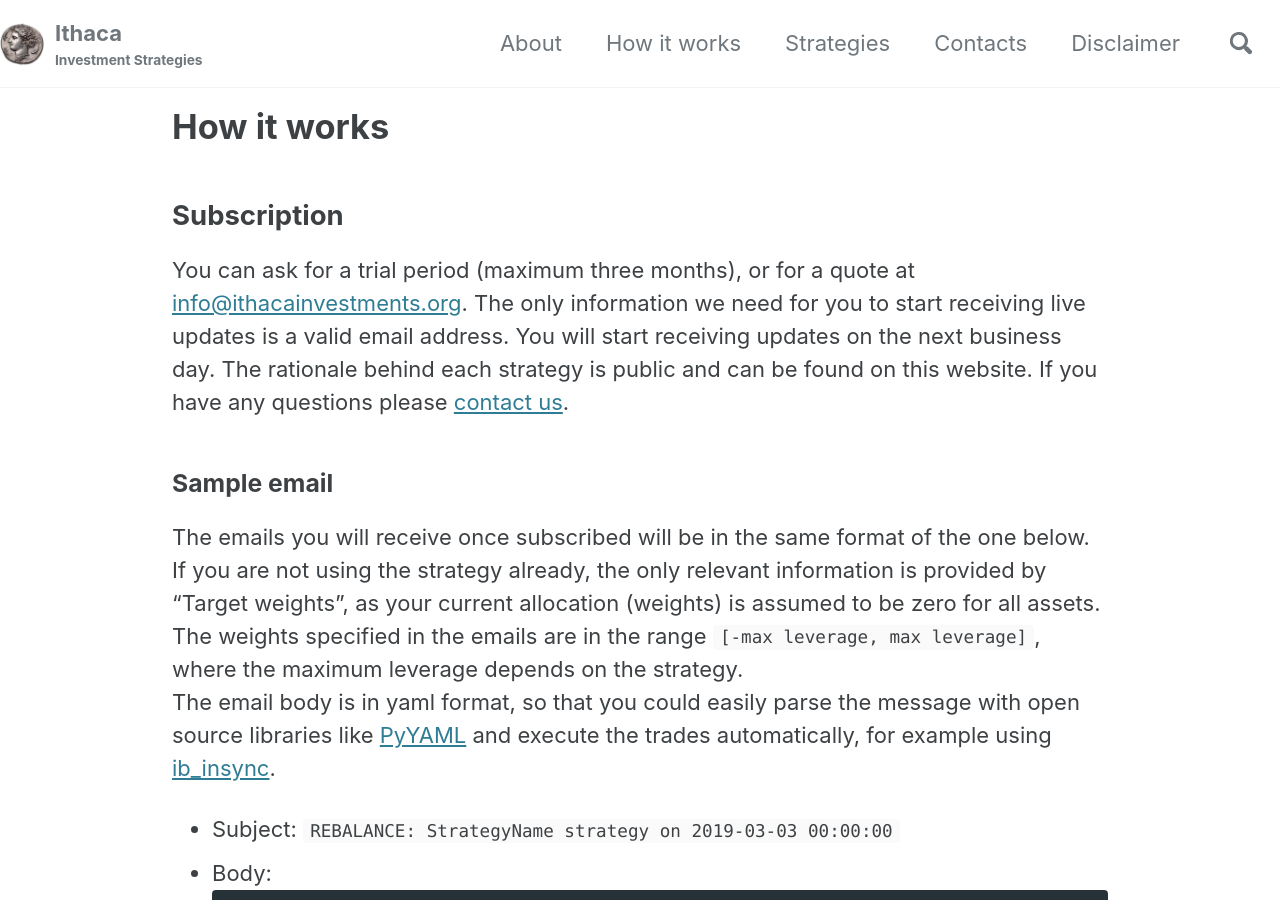
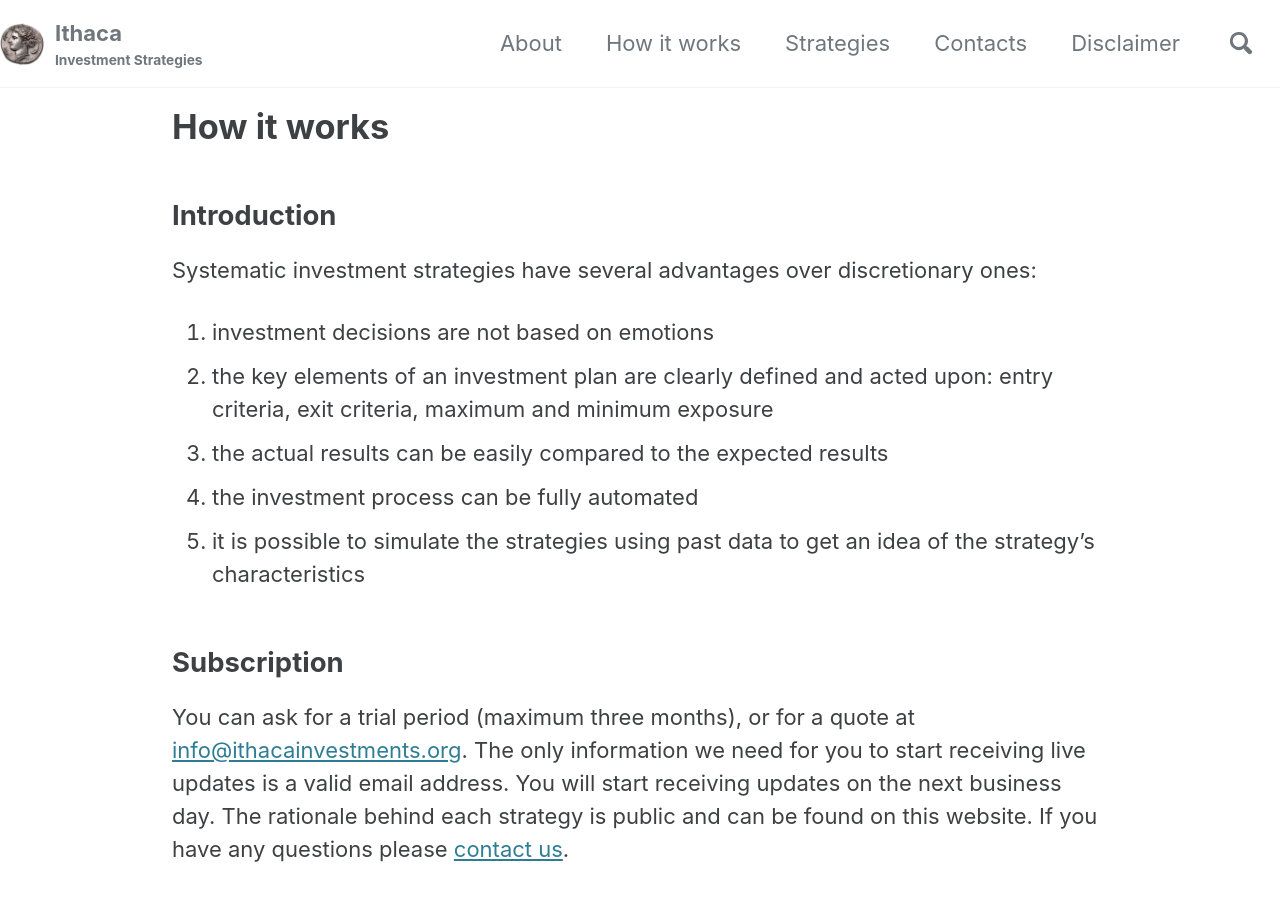
Before and after one commit to IthacaResearch/ithacaresearch.github.io, a Jekyll site: the page built from category/how-it-works.md, in a window 1280 px wide and 900 px high. Built offline with Jekyll 4.4.1, drawn with Linux system fonts in a browser that asks for light colours; cached includes are drawn as plain includes.

Commit message:
Update how-it-works.md

```diff
--- a/category/how-it-works.md
+++ b/category/how-it-works.md
@@ -3,6 +3,14 @@ layout: category
 title: How it works
 sidebar_sort_order: 800
 ---
+
+## Introduction
+Systematic investment strategies have several advantages over discretionary ones:
+1. investment decisions are not based on emotions
+2. the key elements of an investment plan are clearly defined and acted upon: entry criteria, exit criteria, maximum and minimum exposure
+3. the actual results can be easily compared to the expected results
+4. the investment process can be fully automated
+5. it is possible to simulate the strategies using past data to get an idea of the strategy's characteristics
 
 ## Subscription
 You can ask for a trial period (maximum three months), or for a quote at <info@ithacainvestments.org>. The only information we need for you to start receiving live updates is a valid email address. You will start receiving updates on the next business day.
```
